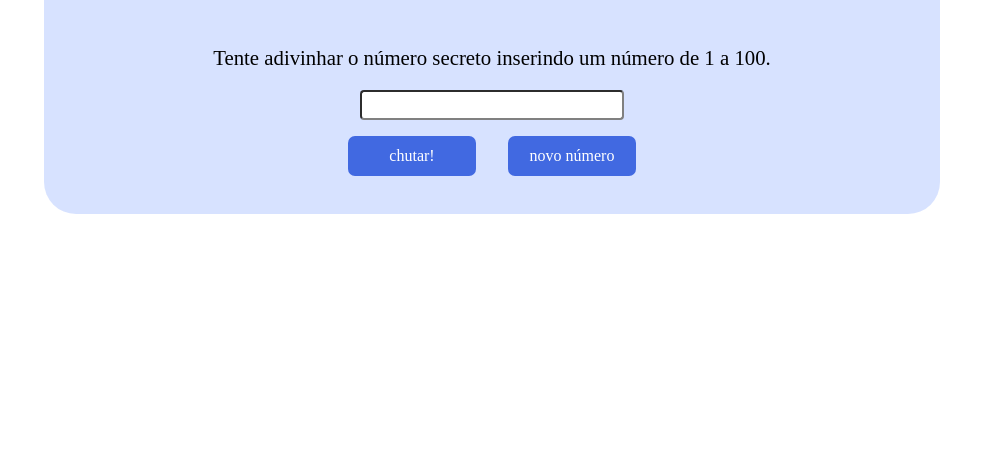
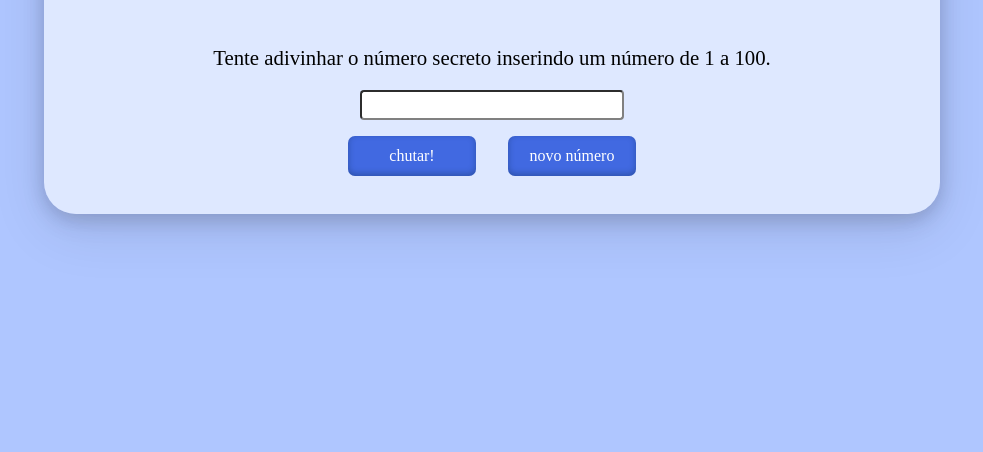
Before and after one commit to danillosales/Jogo-do-Numero-Secreto, a plain HTML site: page LogicadeProgramacao2/index.html in a window 1280 px wide. Shown: the part 348-800 px from the top of the page, without its empty margins (148-1131 px from the left). Drawn offline with Linux system fonts and the light colour scheme; a web font is replaced by a local one.

Commit message:
style: adicionado sombras e interações com os botões

```diff
--- a/LogicadeProgramacao2/style.css
+++ b/LogicadeProgramacao2/style.css
@@ -25,6 +25,12 @@ h3{
     border-radius: 7px;
     font-size: 1rem;
     align-items: center;
+    box-shadow: rgba(50, 50, 93, 0.25) 0px 50px 100px -20px, rgba(0, 0, 0, 0.3) 0px 30px 60px -30px, rgba(10, 37, 64, 0.35) 0px -2px 6px 0px inset;
+    transition: transform 0.3s ease;
+}
+
+.button:hover{
+    transform: scale(1.05);
 }
 
 input{
@@ -33,6 +39,8 @@ input{
     border-width: 2px;
     border-radius: 4px;
     border-color: gray;
+    font-family: Kode Mono;
+
 }
 
 div#buttons{
@@ -56,14 +64,16 @@ div#upperpart{
 section#fullgame{
     width: 70%;
     height:auto;
-    background-color:rgba(175, 198, 255, 0.5);;
+    background-color:rgba(255, 255, 255, 0.596);
     border-radius: 2rem;
+    box-shadow: rgba(17, 17, 26, 0.1) 0px 4px 16px, rgba(17, 17, 26, 0.1) 0px 8px 24px, rgba(17, 17, 26, 0.1) 0px 16px 56px;
 }
 
 body {
     display: flex;
     justify-content: center;
     align-items: center;
-    height: 100vh; /* Ajusta a altura do corpo para preencher a altura da janela */
-    margin: 0; /* Remove margens padrão do corpo */
+    height: 100vh;
+    margin: 0;
+    background-color: #afc6ff;
 }
```
